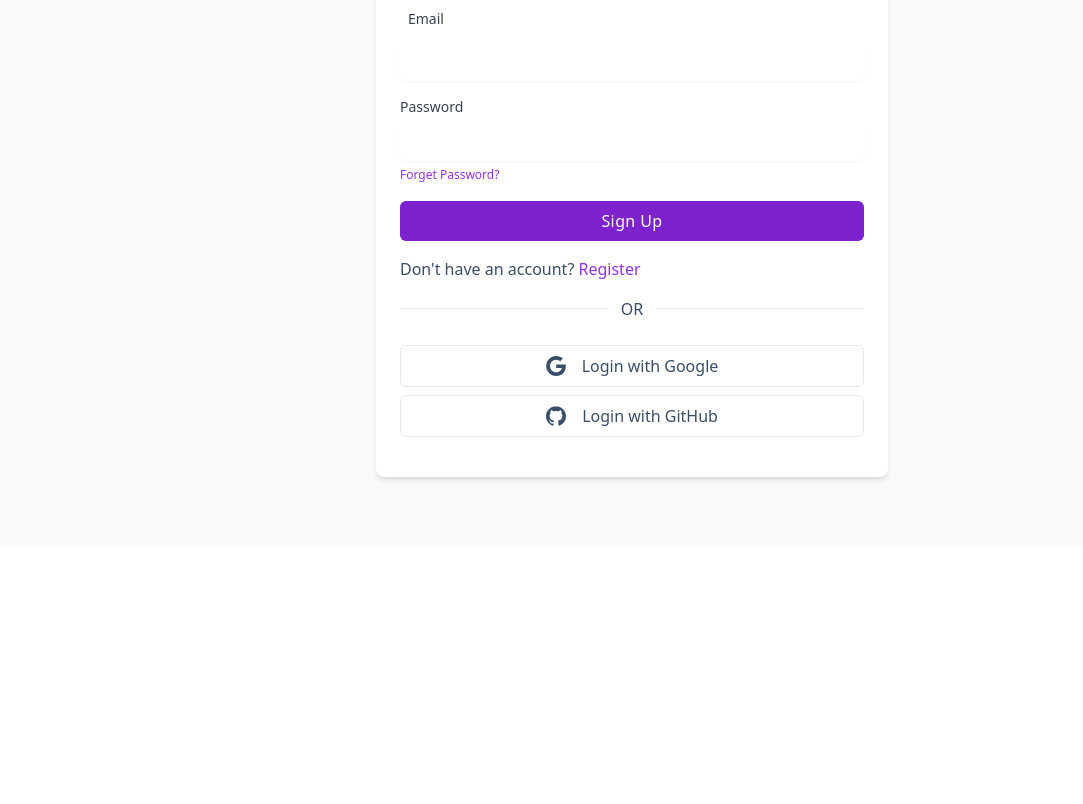
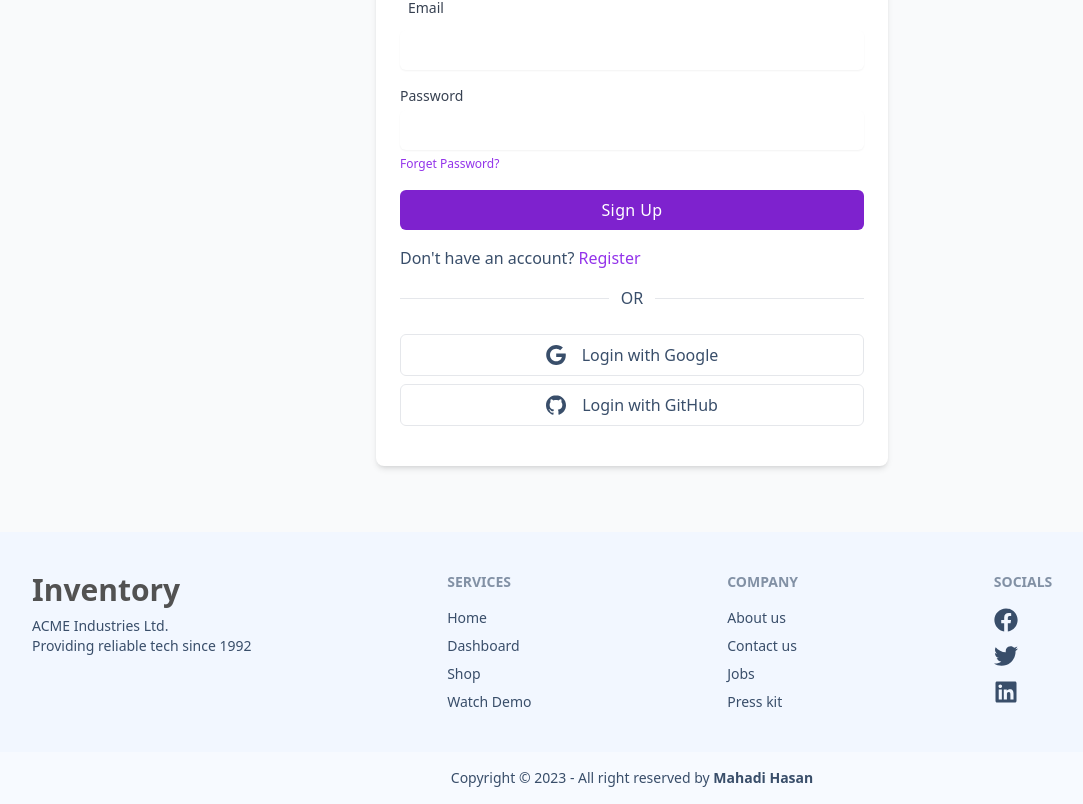
Before and after one commit to Mahadi-Hasan-Sopon/inventory-management-client, a React (Vite) app: page /login in a window 1280 px wide. Shown: the part 252-1056 px from the top of the page, without its empty margins (8-1091 px from the left). Before the commit the page ends 800 px from the top, so only its background shows below. Built offline with nearby package versions, Linux system fonts and the light colour scheme; no server answers.

Commit message:
footer component added

```diff
--- a/package.json
+++ b/package.json
@@ -15,6 +15,7 @@
     "react": "^18.2.0",
     "react-dom": "^18.2.0",
     "react-hot-toast": "^2.4.1",
+    "react-icons": "^4.12.0",
     "react-router-dom": "^6.20.0"
   },
   "devDependencies": {
--- /dev/null
+++ b/src/components/shared/Footer.jsx
@@ -0,0 +1,64 @@
+import { Link } from "react-router-dom";
+import { FaFacebook, FaLinkedin, FaTwitter } from "react-icons/fa";
+
+const Footer = () => {
+  return (
+    <div>
+      <footer className="footer p-10 bg-base-200 text-base-content">
+        <aside>
+          <h1 className="text-3xl font-bold text-neutral-600">Inventory</h1>
+          <p>
+            ACME Industries Ltd.
+            <br />
+            Providing reliable tech since 1992
+          </p>
+        </aside>
+        <nav>
+          <header className="footer-title">Services</header>
+          <Link to="/" className="link link-hover">
+            Home
+          </Link>
+          <Link to="/dashboard" className="link link-hover">
+            Dashboard
+          </Link>
+          <Link to="/create-shop" className="link link-hover">
+            Shop
+          </Link>
+          <Link to="/watch-demo" className="link link-hover">
+            Watch Demo
+          </Link>
+        </nav>
+        <nav>
+          <header className="footer-title">Company</header>
+          <Link className="link link-hover">About us</Link>
+          <Link className="link link-hover">Contact us</Link>
+          <Link className="link link-hover">Jobs</Link>
+          <Link className="link link-hover">Press kit</Link>
+        </nav>
+        <nav>
+          <header className="footer-title">Socials</header>
+          <div className="flex flex-col gap-3 justify-center items-center">
+            <Link>
+              <FaFacebook className="text-2xl" />
+            </Link>
+            <Link>
+              <FaTwitter className="text-2xl" />
+            </Link>
+            <Link>
+              <FaLinkedin className="text-2xl" />
+            </Link>
+          </div>
+        </nav>
+      </footer>
+      <div className="footer footer-center p-4 bg-base-200/60 text-base-content">
+        <aside>
+          <p>
+            Copyright © 2023 - All right reserved by <b>Mahadi Hasan</b>
+          </p>
+        </aside>
+      </div>
+    </div>
+  );
+};
+
+export default Footer;
--- a/src/components/shared/Navbar.jsx
+++ b/src/components/shared/Navbar.jsx
@@ -1,53 +1,22 @@
 import { Link, NavLink } from "react-router-dom";
 import Container from "./Container";
+import useAuth from "../../hooks/useAuth";
+import toast from "react-hot-toast";
 
 const Navbar = () => {
-  return (
-    <div className="bg-base-200">
-      <Container>
-        <div className="navbar">
-          <div className="navbar-start">
-            <div className="dropdown">
-              <label tabIndex={0} className="btn btn-ghost lg:hidden">
-                <svg
-                  xmlns="http://www.w3.org/2000/svg"
-                  className="h-5 w-5"
-                  fill="none"
-                  viewBox="0 0 24 24"
-                  stroke="currentColor"
-                >
-                  <path
-                    strokeLinecap="round"
-                    strokeLinejoin="round"
-                    strokeWidth="2"
-                    d="M4 6h16M4 12h8m-8 6h16"
-                  />
-                </svg>
-              </label>
-              <ul
-                tabIndex={0}
-                className="menu dropdown-content mt-3 z-[1] shadow bg-base-200 rounded-box w-60 text-lg p-0"
-              >
-                {navItems}
-              </ul>
-            </div>
-            <Link to="/" className="btn btn-ghost text-2xl">
-              Inventory
-            </Link>
-          </div>
-          <div className="navbar-end hidden lg:flex">
-            <ul className="menu menu-horizontal px-1 text-base">{navItems}</ul>
-          </div>
-          {/* <div className="navbar-end">
-            <a className="btn">Login</a>
-          </div> */}
-        </div>
-      </Container>
-    </div>
-  );
+  const { user, loading, logOutUser } = useAuth();
+
+  const handleLogOut = () => {
+    logOutUser()
+      .then(() => {
+        toast.success("User Logged Out.");
+      })
+      .catch((err) => toast.error(err?.message));
   };
 
-export default Navbar;
+  const handleImageError = (e) => {
+    e.target.src = "https://i.ibb.co/ZXScD70/avatar.png";
+  };
 
   const navItems = (
     <>
@@ -79,6 +48,22 @@ const navItems = (
           Create Shop
         </NavLink>
       </li>
+      {!loading && user && (
+        <li>
+          <NavLink
+            className={({ isActive, isPending }) =>
+              isPending
+                ? "pending"
+                : isActive
+                ? "font-medium bg-base-100 text-blue-500"
+                : ""
+            }
+            to="/dashboard"
+          >
+            Dashboard
+          </NavLink>
+        </li>
+      )}
       <li>
         <NavLink
           className={({ isActive, isPending }) =>
@@ -93,6 +78,19 @@ const navItems = (
           Watch Demo
         </NavLink>
       </li>
+      {loading && (
+        <div className="flex flex-col gap-4 w-52">
+          <div className="flex gap-4 items-center">
+            <div className="skeleton w-16 h-16 rounded-full shrink-0"></div>
+            <div className="flex flex-col gap-4">
+              <div className="skeleton h-4 w-20"></div>
+              <div className="skeleton h-4 w-28"></div>
+            </div>
+          </div>
+        </div>
+      )}
+      {!loading && !user ? (
+        <>
           <li>
             <NavLink
               className={({ isActive, isPending }) =>
@@ -122,4 +120,81 @@ const navItems = (
             </NavLink>
           </li>
         </>
+      ) : (
+        !loading && (
+          <div className="flex gap-2 justify-center items-center">
+            <div className="avatar flex-col justify-center items-center">
+              <div className="w-10 rounded-full ring ring-primary ring-offset-base-100 ring-offset-2">
+                <img
+                  className="w-full h-full"
+                  src={user?.photoURL}
+                  onError={handleImageError}
+                />
+              </div>
+              <h3 className="text-sm font-semibold mt-1">
+                {user?.displayName?.length > 12
+                  ? user?.displayName.slice(0, 12) + "..."
+                  : user?.displayName}
+              </h3>
+            </div>
+            <button
+              onClick={handleLogOut}
+              type="button"
+              className="btn btn-outline btn-error btn-sm opacity-100"
+            >
+              LogOut
+            </button>
+          </div>
+        )
+      )}
+    </>
   );
+
+  return (
+    <div className="bg-base-200">
+      <Container>
+        <div className="navbar p-0">
+          <div className="navbar-start">
+            <div className="dropdown">
+              <label tabIndex={0} className="btn btn-ghost lg:hidden">
+                <svg
+                  xmlns="http://www.w3.org/2000/svg"
+                  className="h-5 w-5"
+                  fill="none"
+                  viewBox="0 0 24 24"
+                  stroke="currentColor"
+                >
+                  <path
+                    strokeLinecap="round"
+                    strokeLinejoin="round"
+                    strokeWidth="2"
+                    d="M4 6h16M4 12h8m-8 6h16"
+                  />
+                </svg>
+              </label>
+              <ul
+                tabIndex={0}
+                className="menu dropdown-content mt-3 z-[1] shadow bg-base-200 rounded-box w-60 text-lg p-0"
+              >
+                {navItems}
+              </ul>
+            </div>
+            <Link to="/" className="btn btn-ghost text-2xl">
+              Inventory
+            </Link>
+          </div>
+          <div className="navbar-end hidden lg:flex">
+            <ul className="menu menu-horizontal px-1 text-base items-center">
+              {navItems}
+            </ul>
+          </div>
+          {/* <div className="navbar-end">
+            <a className="btn">Login</a>
+          </div> */}
+        </div>
+      </Container>
+    </div>
+  );
+};
+
+export default Navbar;
--- a/src/layouts/MainLayout.jsx
+++ b/src/layouts/MainLayout.jsx
@@ -1,11 +1,15 @@
 import { Outlet } from "react-router-dom";
 import Navbar from "../components/shared/Navbar";
+import Footer from "../components/shared/Footer";
 
 const MainLayout = () => {
   return (
     <div>
       <Navbar />
-      <Outlet />
+      <div className="min-h-[calc(100vh-355px)]">
+        <Outlet />
+      </div>
+      <Footer />
     </div>
   );
 };
--- a/src/pages/login/Login.jsx
+++ b/src/pages/login/Login.jsx
@@ -39,7 +39,7 @@ const Login = () => {
   };
 
   return (
-    <div className="bg-gray-50 h-[calc(100vh-75px)]">
+    <div className="bg-gray-50 h-[calc(100vh-80px)]">
       <div className="flex flex-col items-center justify-center pt-4 w-full h-full">
         <h3 className="text-4xl font-bold text-purple-600">
           Welcome Back, Login Now!
--- a/src/pages/register/Register.jsx
+++ b/src/pages/register/Register.jsx
@@ -44,7 +44,7 @@ const Register = () => {
   };
 
   return (
-    <div className="bg-gray-50 h-[calc(100vh-75px)]">
+    <div className="bg-gray-50 h-[calc(100vh-80px)]">
       <div className="flex flex-col items-center pt-4 justify-center h-full">
         <h3 className="text-4xl font-bold text-purple-600">Register Now!</h3>
 
--- a/src/routes/Routes.jsx
+++ b/src/routes/Routes.jsx
@@ -6,6 +6,7 @@ import CreateShop from "../pages/createShop/CreateShop";
 import WatchDemo from "../pages/watchDemo/WatchDemo";
 import Register from "../pages/register/Register";
 import Login from "../pages/login/Login";
+import Dashboard from "../pages/dashboard/Dashboard";
 
 const routes = createBrowserRouter([
   {
@@ -33,6 +34,10 @@ const routes = createBrowserRouter([
         path: "login",
         element: <Login />,
       },
+      {
+        path: "dashboard",
+        element: <Dashboard />,
+      },
     ],
   },
 ]);
```
Also changed, not shown: 1 other file (tests, documents, lock files or other folders). Lines whose indentation alone changed are shown as unchanged.
